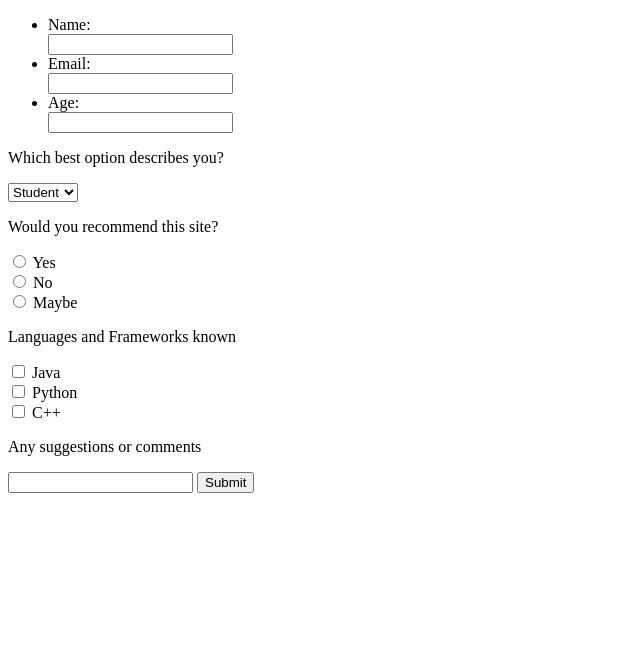
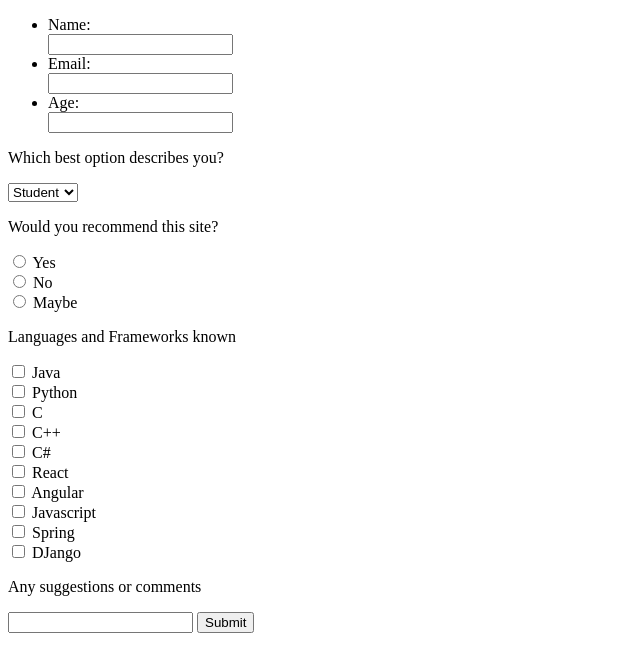
Before and after one commit to NachoR9/Formulario, a plain HTML site: page index.html in a window 1280 px wide. Shown: the whole page, without its empty margins (0-640 px from the left). Drawn offline with Linux system fonts and the light colour scheme.

Commit message:
add index.html

```diff
--- a/index.html
+++ b/index.html
@@ -40,8 +40,22 @@
             <label for="Java">Java</label><br>
             <input type="checkbox" id="Python" name="Python" value="Python">
             <label for="Python">Python</label><br>
+            <input type="checkbox" id="C" name="C" value="C">
+            <label for="C">C</label><br>
             <input type="checkbox" id="C++" name="C++" value="C++">
             <label for="C++">C++</label><br>
+            <input type="checkbox" id="C#" name="C#" value="C#">
+            <label for="C#">C#</label><br>
+            <input type="checkbox" id="React" name="React" value="React">
+            <label for="React">React</label><br>
+            <input type="checkbox" id="Angular" name="Angular" value="Angular">
+            <label for="Angular">Angular</label><br>
+            <input type="checkbox" id="Javascript" name="Javascript" value="Javascript">
+            <label for="Javascript">Javascript</label><br>
+            <input type="checkbox" id="Spring" name="Spring" value="Spring">
+            <label for="Spring">Spring</label><br>
+            <input type="checkbox" id="DJango" name="DJango" value="DJango">
+            <label for="DJango">DJango</label><br>
         <p>Any suggestions or comments</p>
             <label for="suggestions"></label>
             <input type="text" id="Suggestions" name="suggestions">
```
